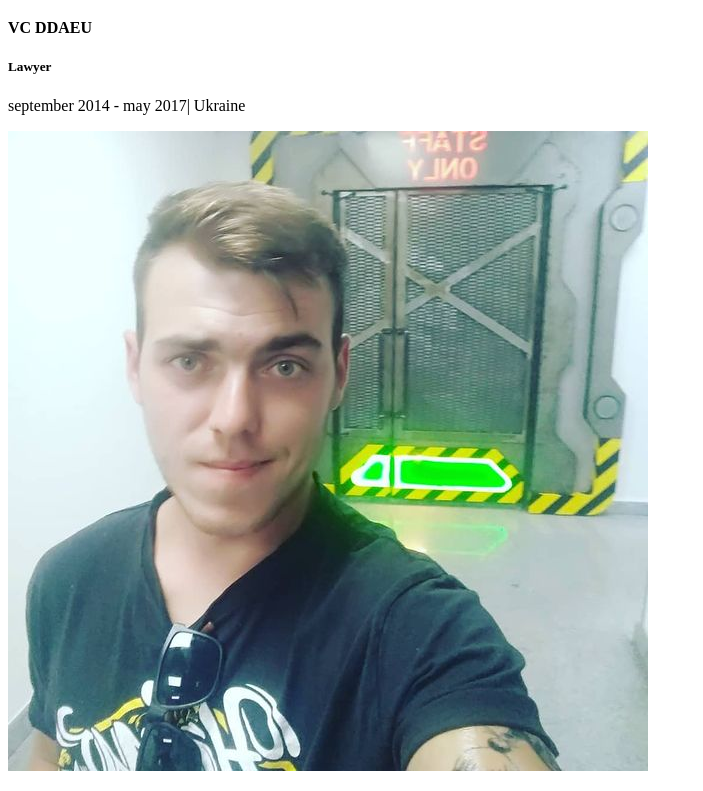
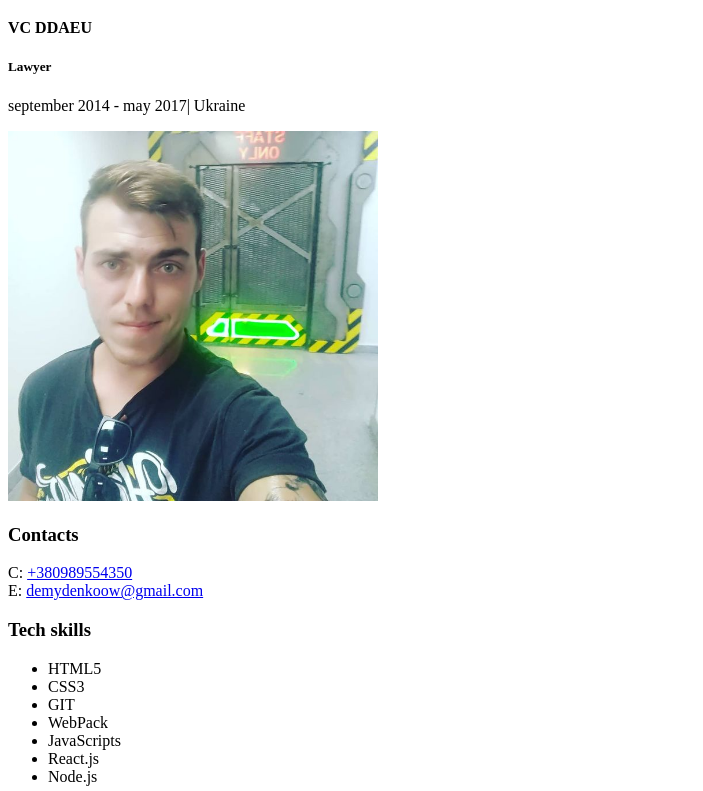
Before and after one commit to DeOlVo/RESUME, a plain HTML site: page index.html in a window 1280 px wide. Shown: the part 824-1615 px from the top of the page, without its empty margins (0-703 px from the left). Drawn offline with Linux system fonts and the light colour scheme.

Commit message:
new changes index.html

```diff
--- a/index.html
+++ b/index.html
@@ -97,7 +97,7 @@
         </div>
         <!--sidebar-->
         <aside>
-            <img src="img/123.jpg" alt="My photos">
+            <img width="370" src="img/123.jpg" alt="My photos">
             <!--contacts section-->
             <div>
                 <h3>Contacts</h3>
```
